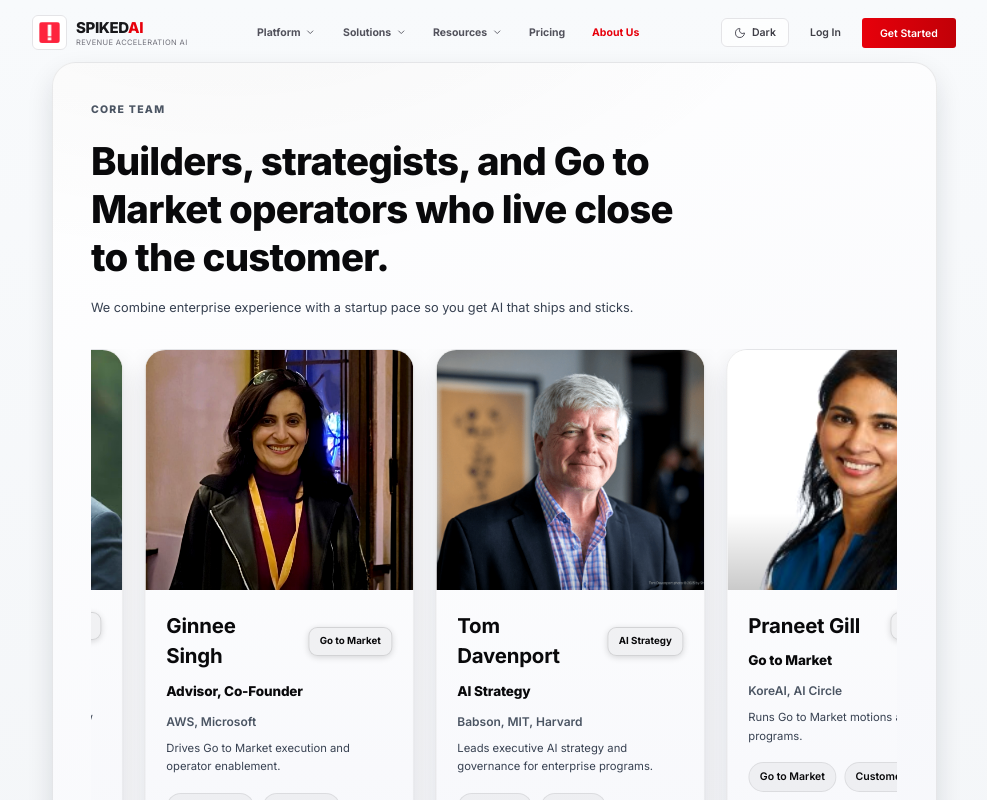
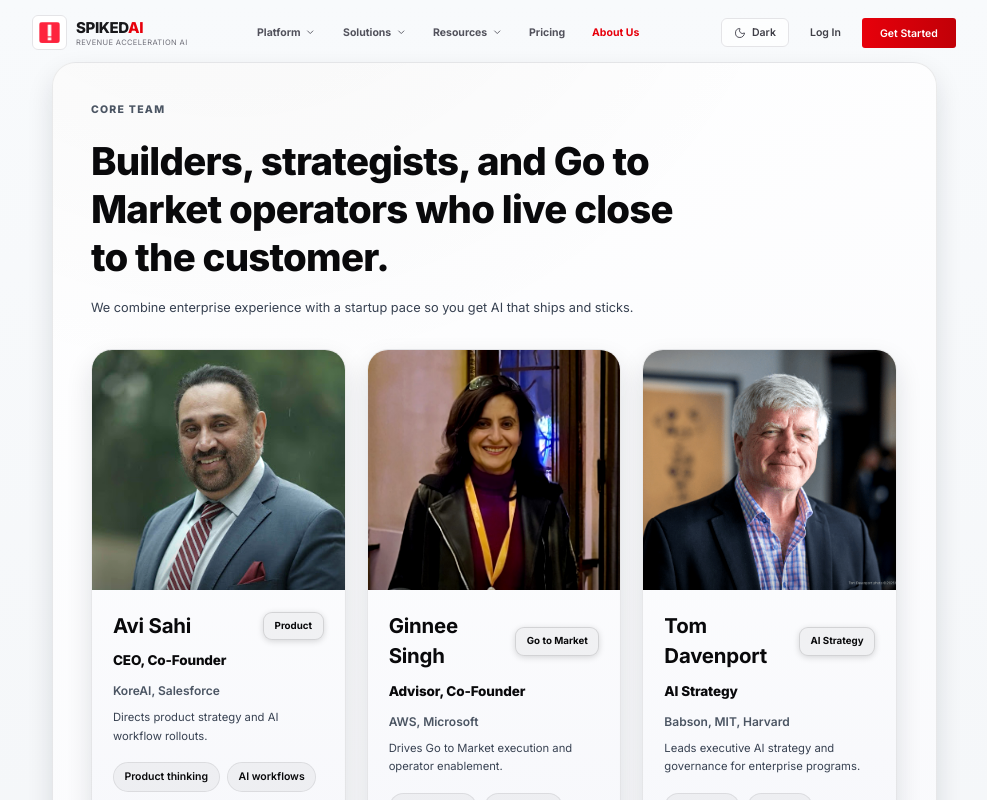
Before and after one commit to nexomac/spiked-landing-page, a SvelteKit app: page /about-us in a window 1280 px wide. Shown: the top 800 px of the page, without its empty margins (146-1133 px from the left). Built offline with nearby package versions, Linux system fonts and the light colour scheme.

Commit message:
Back to grid

```diff
--- a/src/routes/about-us/+page.svelte
+++ b/src/routes/about-us/+page.svelte
@@ -144,8 +144,7 @@
 			</p>
 		</div>
 
-		<div class="marquee-container">
-			<div class="marquee-track">
+		<div class="team-grid">
 			{#each teamMembers as member}
 				<article class="team-card">
 					<div class="portrait">
@@ -170,46 +169,7 @@
 					</div>
 				</article>
 			{/each}
-				<div
-					class="team-more"
-					aria-label="Two more team members"
-					style="font-size:1.1rem; font-weight:800; padding:0.75rem 1.2rem; min-width:120px; border-radius:20px; letter-spacing:0.08em; text-align:center;"
-				>
-					+2 More
-				</div>
-				<!-- Duplicate for seamless loop -->
-				{#each teamMembers as member}
-					<article class="team-card">
-						<div class="portrait">
-							<div class="portrait-glow"></div>
-							<img src={member.image} alt={`Portrait of ${member.name}`} loading="lazy" />
-						</div>
-						<div class="team-content">
-							<div class="name-row">
-								<h3>{member.name}</h3>
-								<span class="focus-tag">{member.focus}</span>
-							</div>
-							<p class="role-title">{member.role}</p>
-							<p class="background">{member.background}</p>
-							<p class="description">{member.description}</p>
-							{#if member.tags}
-								<div class="tag-row">
-									{#each member.tags as tag}
-										<span class="chip">{tag}</span>
-									{/each}
-								</div>
-							{/if}
-						</div>
-					</article>
-				{/each}
-				<div
-					class="team-more"
-					aria-label="Two more team members"
-					style="font-size:1.1rem; font-weight:800; padding:0.75rem 1.2rem; min-width:120px; border-radius:20px; letter-spacing:0.08em; text-align:center;"
-				>
-					+2 More
-				</div>
-			</div>
+			<div class="team-more" aria-label="Two more team members">+2 More</div>
 		</div>
 	</section>
 
@@ -939,32 +899,6 @@
 		z-index: 1;
 	}
 
-	.marquee-container {
-		margin-top: 2.5rem;
-		overflow: hidden;
-		position: relative;
-	}
-
-	.marquee-track {
-		display: flex;
-		gap: 1.75rem;
-		animation: marquee 40s linear infinite;
-		width: max-content;
-	}
-
-	.marquee-track:hover {
-		animation-play-state: paused;
-	}
-
-	@keyframes marquee {
-		0% {
-			transform: translateX(0);
-		}
-		100% {
-			transform: translateX(-50%);
-		}
-	}
-
 	.team-grid {
 		margin-top: 2.5rem;
 		display: grid;
@@ -982,9 +916,8 @@
 		display: flex;
 		flex-direction: column;
 		transition: all 0.25s ease;
-		min-width: 360px;
-		max-width: 360px;
-		flex-shrink: 0;
+		min-width: 0;
+		width: 100%;
 	}
 
 	.team-card:hover {
```
Lines whose indentation alone changed are shown as unchanged.
